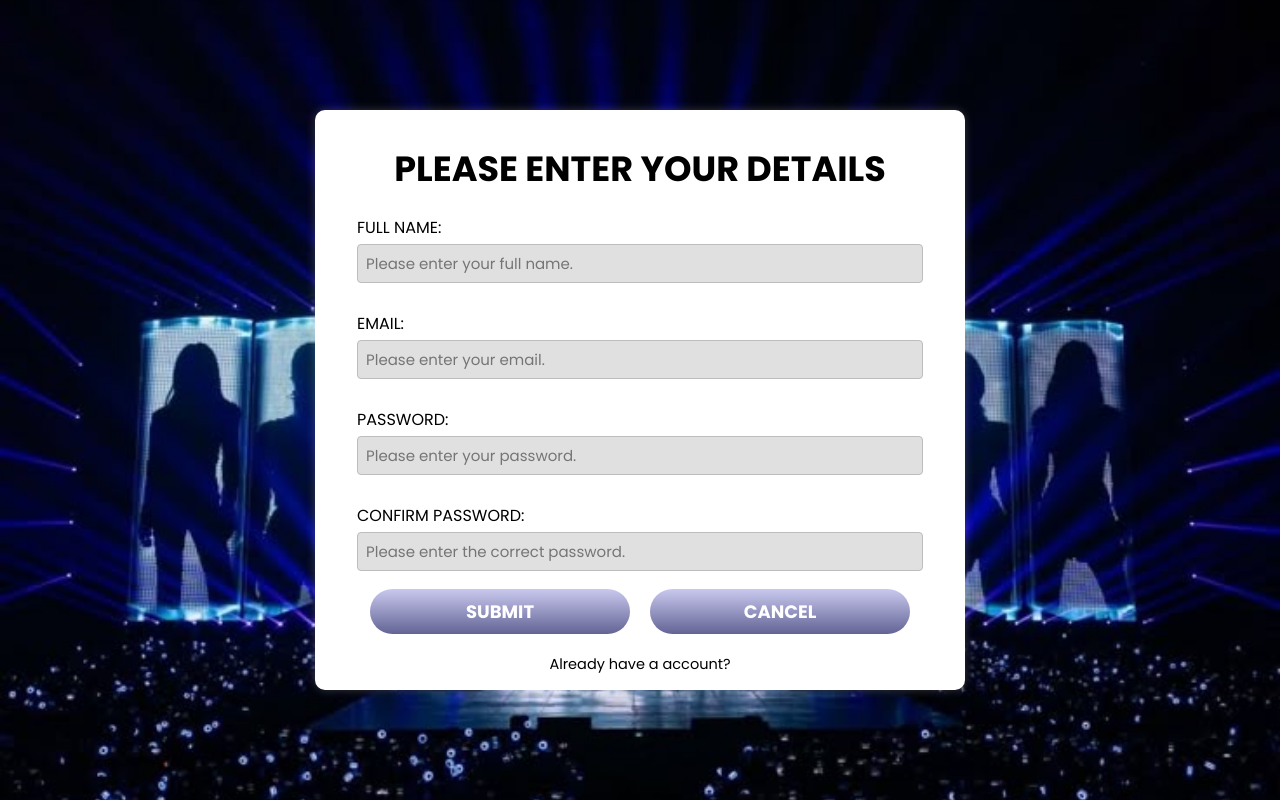
After one commit to melynvli45/ticketingSystem, a PHP site: page /register.html in a window 1280 px wide. The commit adds this page. Run offline with PHP 8.4, Linux system fonts and the light colour scheme.

Commit message:
change some files (index,login,home) and add register file

```diff
--- a/index.php
+++ b/login.html
@@ -3,7 +3,7 @@
   <head>
     <meta charset="UTF-8" />
     <meta name="viewport" content="width=device-width, initial-scale=1.0" />
-    <title>Online Ticketing System</title>
+    <title>Login</title>
     <link rel="stylesheet" href="style.css" />
     <link
       href="https://unpkg.com/boxicons@2.1.4/css/boxicons.min.css"
@@ -30,7 +30,7 @@
         <button type="submit" class="btn">LOGIN</button>
 
         <div class="register-link">
-          <p>Don't have an account? <a href="#">Register</a></p>
+          <p>Don't have an account? <a href="register.html">Register</a></p>
         </div>
       </form>
     </div>
--- /dev/null
+++ b/register.html
@@ -0,0 +1,56 @@
+<!DOCTYPE html>
+<html lang="en">
+  <head>
+    <meta charset="UTF-8" />
+    <meta name="viewport" content="width=device-width, initial-scale=1.0" />
+    <title>Register</title>
+    <link rel="stylesheet" href="style.css" />
+    <link
+      href="https://unpkg.com/boxicons@2.1.4/css/boxicons.min.css"
+      rel="stylesheet"
+    />
+  </head>
+
+  <body class="login-page">
+    <div class="register-box">
+      <form action="purchasesuccess.html">
+        <h1>PLEASE ENTER YOUR DETAILS</h1>
+
+        <label>FULL NAME: </label>
+        <input
+          type="text"
+          placeholder="Please enter your full name."
+          required
+        />
+
+        <label>EMAIL: </label>
+        <input type="text" placeholder="Please enter your email." required />
+
+        <label>PASSWORD: </label>
+        <input
+          type="password"
+          placeholder="Please enter your password."
+          required
+        />
+
+        <label>CONFIRM PASSWORD: </label>
+        <input
+          type="password"
+          placeholder="Please enter the correct password."
+          required
+        />
+
+        <div class="btn-container">
+          <button class="btn-tix" type="submit">SUBMIT</button>
+          <button class="btn-tix" type="reset">CANCEL</button>
+        </div>
+
+        <div class="login-link">
+          <p><a href="login.html">Already have a account?</a></p>
+        </div>
+
+
+      </form>
+    </div>
+  </body>
+</html>
--- a/style.css
+++ b/style.css
@@ -451,3 +451,62 @@ label {
   font-size: 15px;
   box-sizing: border-box;
 }
+
+/*register*/
+.register-box {
+  height: 580px;
+  width: 650px;
+  background: white;
+  border: 2px solid rgba(255, 255, 255, 0.2);
+  backdrop-filter: blur(20px);
+  box-shadow: 0 0 10px rgba(255, 255, 255, 0.2);
+  color: black;
+  border-radius: 10px;
+  padding: 30px 40px;
+}
+
+.register-box form {
+  display: flex;
+  flex-direction: column;
+}
+
+.register-box label {
+  margin-top: 20px;
+  margin-bottom: 4px;
+  font-size: 16px;
+}
+
+.register-box input[type="text"],
+.register-box input[type="email"],
+.register-box input[type="password"] {
+  width: 100%;
+  padding: 7px 8px;
+  border-radius: 4px;
+  border: 1px solid #bdbdbd;
+  background: #e0e0e0;
+  margin-bottom: 8px;
+  font-size: 15px;
+  box-sizing: border-box;
+}
+
+.register-box h1 {
+  text-align: center;
+  color: black;
+  font-size: 35px;
+}
+
+.register-box .login-link {
+  font-size: 14.5px;
+  text-align: center;
+  margin: 20px 0 15px;
+}
+
+.login-link p a {
+  color: #000000;
+  text-decoration: none;
+}
+
+.login-link p a:hover {
+  text-decoration: underline;
+  color: rgb(150, 150, 217);
+}
```
Also changed, not shown: index.html (added, +46 -0 lines), discover.html (renamed from discover.php), home.html (renamed from home.php), purchasesuccess.html (renamed from purchasesuccess.php), ticketpurchase.html (renamed from ticketpurchase.php), viewTicket.html (renamed from viewTicket.php).
